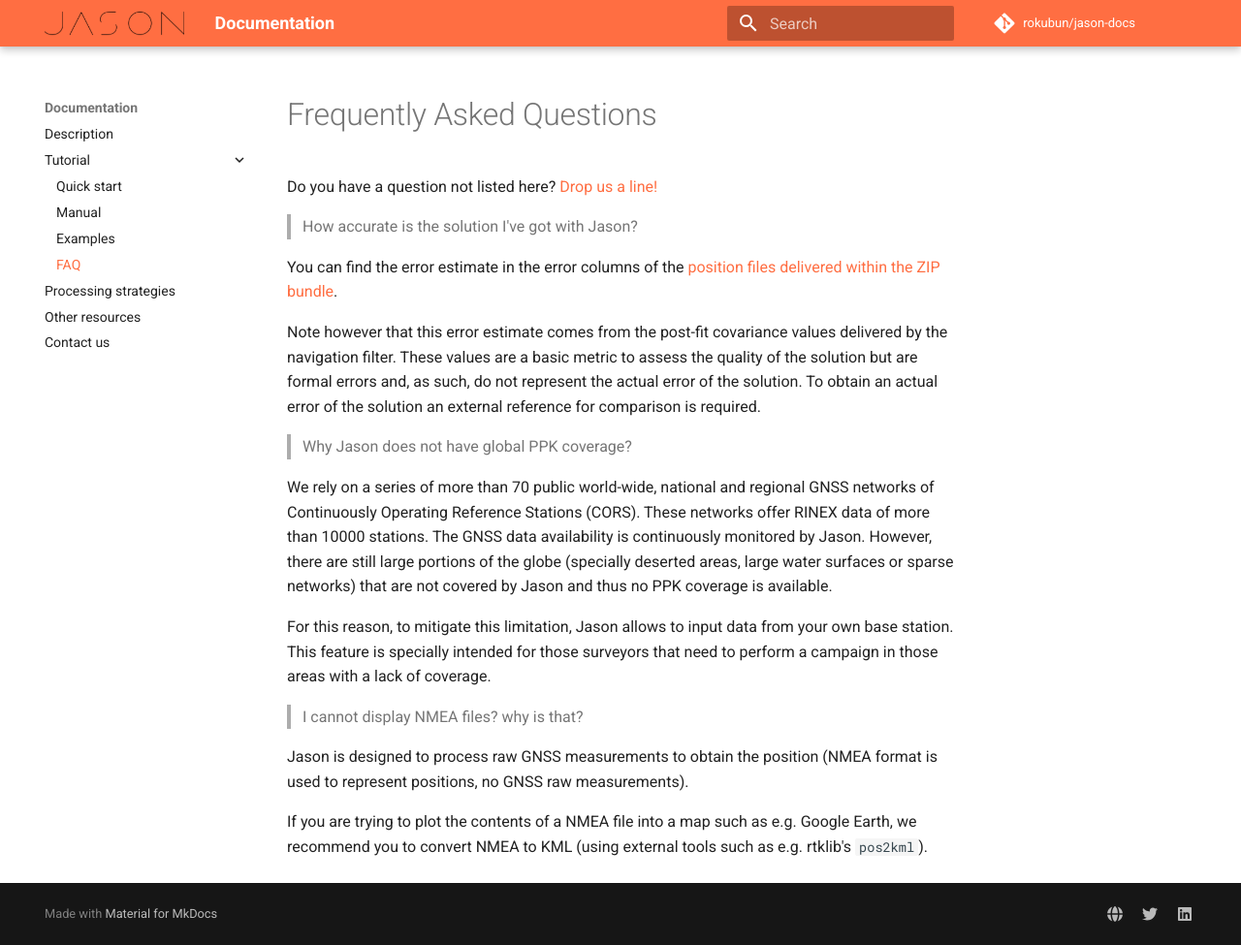
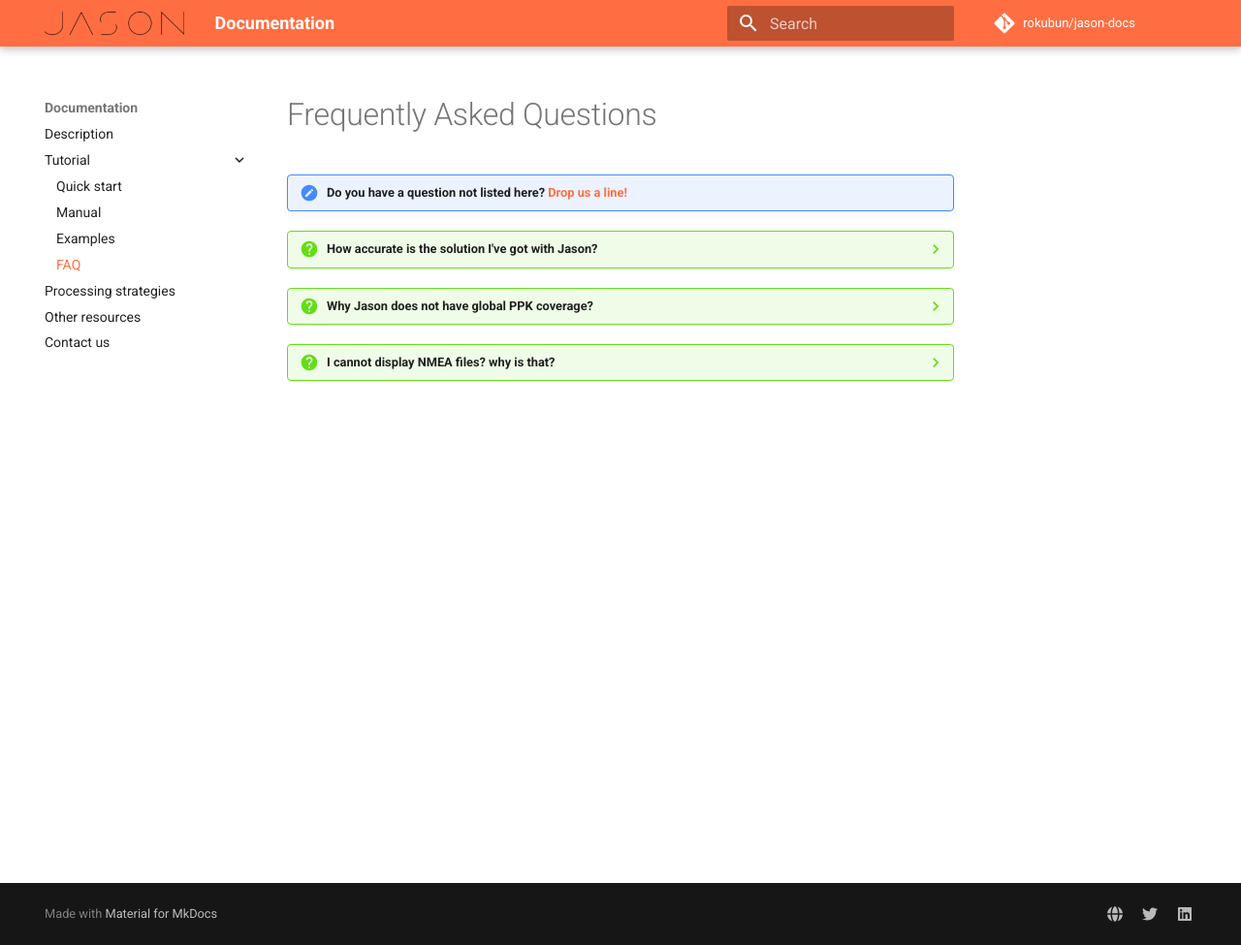
Before and after one commit to rokubun/jason-docs, an MkDocs documentation site: the page built from docs/faq.md, in a window 1280 px wide and 975 px high. Shown: the whole window at 97% size. Built offline with MkDocs 1.6.1 and Material for MkDocs 9.7.7, drawn with Linux system fonts in a browser that asks for light colours; comment, search, counter and statistics services are not loaded; some of the changed lines change nothing that is shown.

Commit message:
fix: [faqs] improve look and feel of faqs

```diff
--- a/docs/faq.md
+++ b/docs/faq.md
@@ -1,36 +1,33 @@
 # Frequently Asked Questions
 
-Do you have a question not listed here? [Drop us a line!](mailto:info@rokubun.cat?subject=[Jason doc] faq request)
+!!! note "Do you have a question not listed here? [Drop us a line!](mailto:info@rokubun.cat?subject=[Jason doc] faq request)"
 
-> How accurate is the solution I've got with Jason?
+??? question "How accurate is the solution I've got with Jason?"
+    You can find the error estimate in the error columns of the [position files
+    delivered within the ZIP bundle](../manual#position-files-csv).
 
-You can find the error estimate in the error columns of the [position files
-delivered within the ZIP bundle](../manual#position-files-csv).
+    Note however that this error estimate comes from the post-fit covariance values
+    delivered by the navigation filter. These values are a basic metric
+    to assess the quality of the solution but are formal errors and, as such, do not represent
+    the actual error of the solution. To obtain an actual error of the solution an
+    external reference for comparison is required.
 
-Note however that this error estimate comes from the post-fit covariance values
-delivered by the navigation filter. These values are a basic metric
-to assess the quality of the solution but are formal errors and, as such, do not represent
-the actual error of the solution. To obtain an actual error of the solution an
-external reference for comparison is required.
+??? question "Why Jason does not have global PPK coverage?"
+    We rely on a series of more than 70 public world-wide, national and regional
+    GNSS networks of Continuously Operating Reference Stations (CORS). These networks
+    offer RINEX data of more than 10000 stations. The GNSS data availability is
+    continuously monitored by Jason. However, there are still large portions of the
+    globe (specially deserted areas, large water surfaces or sparse networks) that are not covered
+    by Jason and thus no PPK coverage is available.
 
-> Why Jason does not have global PPK coverage?
+    For this reason, to mitigate this limitation, Jason allows to input data from
+    your own base station. This feature is specially intended for those surveyors
+    that need to perform a campaign in those areas with a lack of coverage.
 
-We rely on a series of more than 70 public world-wide, national and regional
-GNSS networks of Continuously Operating Reference Stations (CORS). These networks
-offer RINEX data of more than 10000 stations. The GNSS data availability is
-continuously monitored by Jason. However, there are still large portions of the
-globe (specially deserted areas, large water surfaces or sparse networks) that are not covered
-by Jason and thus no PPK coverage is available.
+??? question "I cannot display NMEA files? why is that?"
+    Jason is designed to process raw GNSS measurements to obtain the position
+    (NMEA format is used to represent positions, no GNSS raw measurements).
 
-For this reason, to mitigate this limitation, Jason allows to input data from
-your own base station. This feature is specially intended for those surveyors
-that need to perform a campaign in those areas with a lack of coverage.
-
-> I cannot display NMEA files? why is that?
-
-Jason is designed to process raw GNSS measurements to obtain the position
-(NMEA format is used to represent positions, no GNSS raw measurements).
-
-If you are trying to plot the contents of a NMEA file into a map such as
-e.g. Google Earth, we recommend you to convert NMEA to KML (using external
-tools such as e.g. rtklib's `pos2kml`).
+    If you are trying to plot the contents of a NMEA file into a map such as
+    e.g. Google Earth, we recommend you to convert NMEA to KML (using external
+    tools such as e.g. rtklib's `pos2kml`).
--- a/mkdocs.yml
+++ b/mkdocs.yml
@@ -32,6 +32,8 @@
     - type: 'linkedin'
       link: 'https://www.linkedin.com/company/rokubun/'
 markdown_extensions:
+  - admonition
+  - pymdownx.details
   - pymdownx.emoji:
       emoji_generator: !!python/name:pymdownx.emoji.to_svg
 google_analytics:
```
